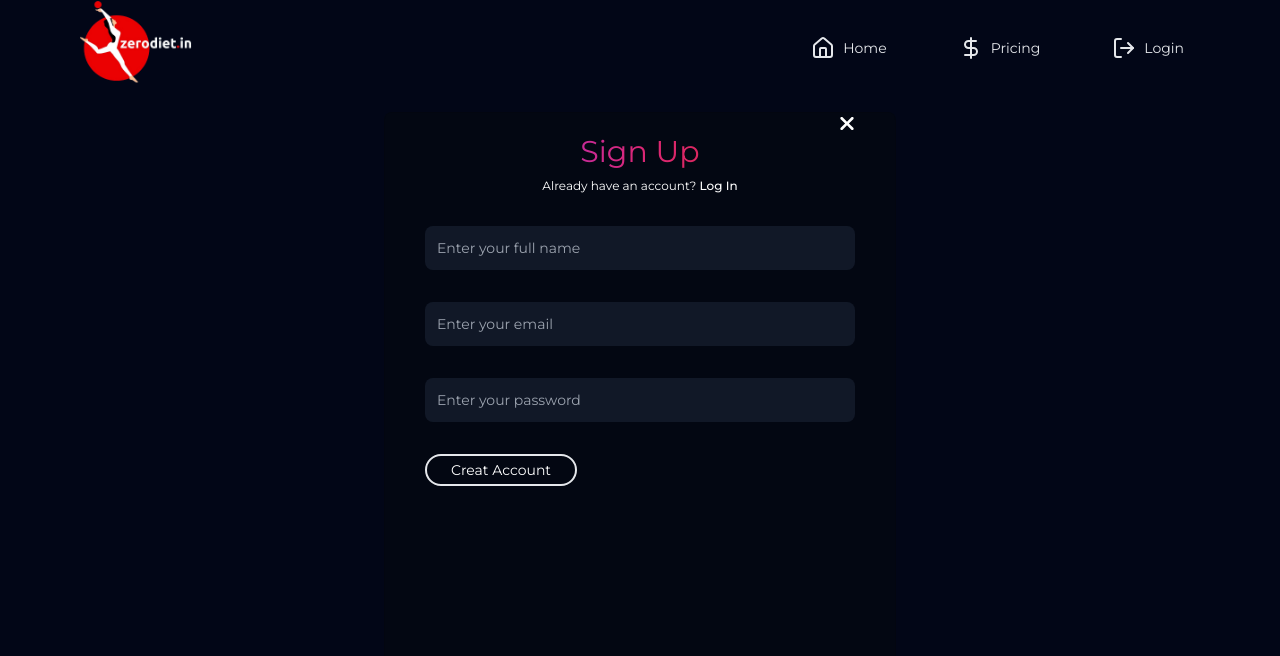
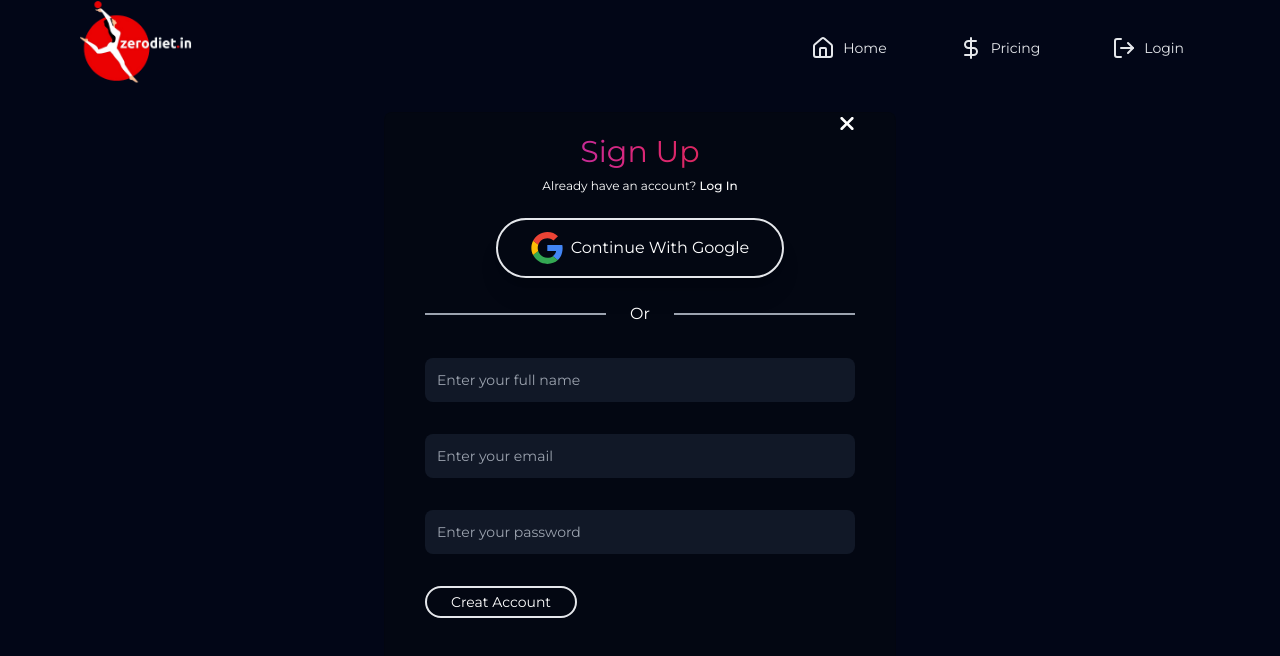
Before and after one commit to Saikat-github/fitnessWebsite, a React (Vite) app: page /signup in a window 1280 px wide. Shown: the top 656 px of the page. Built offline with nearby package versions, Linux system fonts and the light colour scheme; no server answers.

Commit message:
changed some functionality

```diff
--- a/src/App.jsx
+++ b/src/App.jsx
@@ -30,7 +30,6 @@ const App = () => {
         dispatch(addDetails(data));
       })
       .catch((error) => {
-        console.log(error);
         dispatch(removeDetails())
       })
       .finally(() => {
--- a/src/appwrite/auth.js
+++ b/src/appwrite/auth.js
@@ -11,6 +11,7 @@ export class AuthService {
             .setProject(conf.appwriteProjectId);
         this.account = new Account(this.client);
     }
+
 
     async createAccount({email, password, name}) {
         try {
@@ -38,7 +39,6 @@ export class AuthService {
         try {
             return await this.account.get();
         } catch (error) {
-            console.log("Appwrite service: getCurrentUser:", error);
             throw error
         }
     }
@@ -47,7 +47,6 @@ export class AuthService {
         try {
             await this.account.deleteSessions();
         } catch (error) {
-            console.log("Appwrite service: logut error", error);
             throw error;
         }
     }
@@ -57,9 +56,7 @@ export class AuthService {
             await this.account.createRecovery(
                 email, url
             )
-            console.log("Recovery email sent")
         } catch (error) {
-            console.log(error.message);
             throw error
         }
     }
@@ -67,16 +64,14 @@ export class AuthService {
     async resetPassword (userId, secret, newPassword) {
         try {
             await this.account.updateRecovery(userId, secret, newPassword, newPassword);
-            console.log('Password reset successful');
         } catch (error) {
-            console.log(error.message);
             throw error;
         }
     }
 
     async googleAuth (rootUrl) {
         try {
-            return await this.account.createOAuth2Session('google', rootUrl, rootUrl);
+            return await this.account.createOAuth2Session('google', rootUrl, `${rootUrl}/login`);
         } catch (error) {
             throw error;
         }
--- a/src/appwrite/data.js
+++ b/src/appwrite/data.js
@@ -64,7 +64,6 @@ export class DbService {
                 id
             )
         } catch (error) {
-            console.log("Appwrite database error: getDocument:", error);
             throw error
         }
     }
--- a/src/components/Login.jsx
+++ b/src/components/Login.jsx
@@ -64,17 +64,13 @@ const Login = () => {
 
 
   // google login logic
-
   const googleLogin = useCallback(async () => {
     setLoading(true);
     try {
       const session = await authService.googleAuth(rootUrl);
-      console.log(session);
-      console.log(rootUrl);
       if (session) {
         authService.getCurrentUser().then((userData) => {
           if (userData) dispatch(storeLogin(userData));
-          toast.success("You're logged in successfully")
           navigate("/");
         });
       }
@@ -108,6 +104,17 @@ const Login = () => {
           </Link>
         </p>
         {error && <p className="text-red-600 text-center">{error}</p>}
+
+        <div className="oauth my-6 flex flex-col gap-4 items-center">
+          <button onClick={googleLogin} className='w-72 py-3 flex gap-2 justify-center items-center shadow-xl border-2 rounded-full hover:scale-105 transition-all duration-300'><img className='w-8' src={GoogleLogo} alt="" />Continue With Google</button>
+        </div>
+
+        <div className='my-6 flex gap-4 items-center'>
+          <hr className='bg-gray-400 h-0.5 border-0 flex-grow' />
+          <span className="mx-2">Or</span>
+          <hr className='bg-gray-400 h-0.5 border-0 flex-grow' />
+        </div>
+
         <form onSubmit={handleSubmit(login)} className='mt-8'>
           <div className='space-y-8'>
             <Input
@@ -143,16 +150,6 @@ const Login = () => {
             </div>
           </div>
         </form>
-        <div className='my-6 flex gap-4 items-center'>
-          <hr className='bg-gray-400 h-0.5 border-0 flex-grow' />
-          <span className="mx-2">Or</span>
-          <hr className='bg-gray-400 h-0.5 border-0 flex-grow' />
-        </div>
-
-        <div className="oauth my-4 flex flex-col gap-4 items-center">
-          <button onClick={googleLogin} className='w-72 py-3 flex gap-2 justify-center items-center shadow-xl border-2 rounded-full hover:scale-105 transition-all duration-300'><img className='w-8' src={GoogleLogo} alt="" />Continue With Google</button>
-        </div>
-
       </div>
     </div>
   )
--- /dev/null
+++ b/src/components/ProtectedRoutes.jsx
@@ -0,0 +1,26 @@
+import React, { useEffect, useState } from 'react'
+import { useNavigate } from 'react-router-dom'
+import { useSelector } from 'react-redux';
+import { toast } from 'react-toastify';
+
+
+const ProtectedRoutes = ({ children }) => {
+  const userData = useSelector((state) => state.auth.userData);
+  const navigate = useNavigate();
+
+  useEffect(() => {
+    try {
+      if (!userData) {
+        toast.warn("Please login to continue")
+        return navigate("/login")
+      }
+    } catch (error) {
+      toast.warn(error.message);
+    }
+  }, [])
+
+
+  return (children)
+}
+
+export default ProtectedRoutes
--- a/src/components/SignUp.jsx
+++ b/src/components/SignUp.jsx
@@ -1,21 +1,20 @@
-import React from 'react';
+import React, { useCallback, useState } from 'react'
 import Input from './Input';
 import { Link, useNavigate } from 'react-router-dom';
-import { useState } from 'react';
 import { useForm } from 'react-hook-form';
 import authService from '../appwrite/auth';
 import { login as storeLogin } from '../store/authSlice'
 import { useDispatch } from 'react-redux';
-import Button1 from './Button1';
 import cross from '../assets/cross.svg';
 import { toast } from 'react-toastify';
 import { SmallLoader } from './util components/MinimalLoader';
-
+import GoogleLogo from '../assets/google2.svg';
 
 
 const SignUp = () => {
     const [loading, setLoading] = useState(false);
     const [error, setError] = useState("");
+    const rootUrl = window.location.origin;
 
     const { register, handleSubmit, formState: { isSubmitting }, reset } = useForm();
     const navigate = useNavigate();
@@ -29,6 +28,7 @@ const SignUp = () => {
             if (session) {
                 const userData = await authService.getCurrentUser();
                 if (userData) dispatch(storeLogin(userData));
+                toast.success("Signup successful")
                 navigate("/")
             }
         } catch (error) {
@@ -37,9 +37,28 @@ const SignUp = () => {
             setLoading(false);
             reset()
         }
-
     }
 
+
+    // google login logic
+
+    const googleLogin = useCallback(async () => {
+        setLoading(true);
+        try {
+            const session = await authService.googleAuth(rootUrl);
+            if (session) {
+                authService.getCurrentUser().then((userData) => {
+                    if (userData) dispatch(storeLogin(userData));
+                    toast.success("You're logged in successfully")
+                    navigate("/");
+                });
+            }
+        } catch (error) {
+            setError(error.message);
+        } finally {
+            setLoading(false);
+        }
+    }, [dispatch])
 
     return (
         <div className="flex justify-center h-screen z-10 animate">
@@ -60,6 +79,16 @@ const SignUp = () => {
                     </Link>
                 </p>
                 {error && <p className="text-red-600 mt-8 text-center text-xs">{error}</p>}
+
+                <div className="oauth my-6 flex flex-col gap-4 items-center">
+                    <button onClick={googleLogin} className='w-72 py-3 flex gap-2 justify-center items-center shadow-xl border-2 rounded-full hover:scale-105 transition-all duration-300'><img className='w-8' src={GoogleLogo} alt="" />Continue With Google</button>
+                </div>
+
+                <div className='my-6 flex gap-4 items-center'>
+                    <hr className='bg-gray-400 h-0.5 border-0 flex-grow' />
+                    <span className="mx-2">Or</span>
+                    <hr className='bg-gray-400 h-0.5 border-0 flex-grow' />
+                </div>
 
                 <form onSubmit={handleSubmit(create)}>
                     <div className='space-y-8 mt-8'>
--- a/src/components/index.js
+++ b/src/components/index.js
@@ -18,8 +18,8 @@ import StarryNight from "./util components/StarryNight";
 import CTAButtons from "./CTAButtons";
 import {MinimalLoader, SmallLoader} from "./util components/MinimalLoader";
 import ConfirmationModal from "./util components/ConfirmationModal";
+import ProtectedRoutes from "./ProtectedRoutes";
 
 
 
-
-export {Navbar, Footer, Login, Hero, LogoutBtn, SignUp, Input, Section, Card, DetailsPane, CTA, UserInfo, ScrollToTop, ResetPassword, Button1, Button2, StarryNight, CTAButtons, MinimalLoader, SmallLoader, ConfirmationModal};
+export {Navbar, Footer, Login, Hero, LogoutBtn, SignUp, Input, Section, Card, DetailsPane, CTA, UserInfo, ScrollToTop, ResetPassword, Button1, Button2, StarryNight, CTAButtons, MinimalLoader, SmallLoader, ConfirmationModal, ProtectedRoutes};
--- a/src/main.jsx
+++ b/src/main.jsx
@@ -15,6 +15,7 @@ import ResetPassword from './components/ResetPassword.jsx'
 import FreeSession from './pages/FreeSession.jsx'
 import { PrivacyPolicy } from './pages/index.js'
 import TermsAndCondition from './pages/legal/TermsAndCondition.jsx'
+import ProtectedRoutes from './components/ProtectedRoutes.jsx'
 
 
 
@@ -41,7 +42,9 @@ const router = createBrowserRouter([
       },
       {
         path: "/input",
-        element: <FormInfo />
+        element: <ProtectedRoutes>
+          <FormInfo />
+        </ProtectedRoutes>
       },
       {
         path: "/input-freesession",
@@ -49,7 +52,9 @@ const router = createBrowserRouter([
       },
       {
         path: "/account",
-        element: <Account />
+        element: <ProtectedRoutes>
+          <Account />
+        </ProtectedRoutes>
       },
       {
         path: "/resetPassword",
--- a/src/pages/Account.jsx
+++ b/src/pages/Account.jsx
@@ -5,7 +5,6 @@ import { useSelector } from 'react-redux'
 
 const Account = () => {
   const userData = useSelector((state) => state.auth.userData);
-
 
   return userData ? (
     <div>
--- a/src/pages/FormInfo.jsx
+++ b/src/pages/FormInfo.jsx
@@ -21,18 +21,7 @@ const FormInfo = () => {
     const navigate = useNavigate();
     const userData = useSelector((state) => state.auth.userData);
     const userDetails = useSelector((state) => state.auth.userDetails);
-    const dispatch = useDispatch();
-    console.log("userdata", userData)
-
-
-
-    useEffect(() => {
-        if (!userData) {
-            toast.warning("Please login to continue")
-            navigate("/login")
-            return;
-        }
-    }, [])
+    const dispatch = useDispatch()
 
 
     const questions = [
--- a/src/pages/index.js
+++ b/src/pages/index.js
@@ -9,4 +9,5 @@ import TermsAndCondition from "./legal/TermsAndCondition";
 import PrivacyPolicy from "./legal/PrivacyPolicy";
 
 
+
 export {Home, Account, Login, PricingPage, FormInfo, SignUp, FreeSession, PrivacyPolicy };
```
